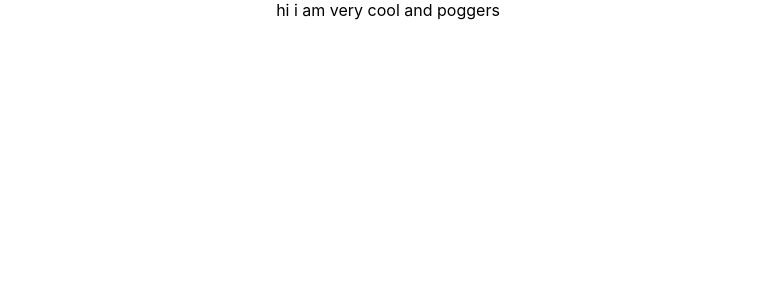
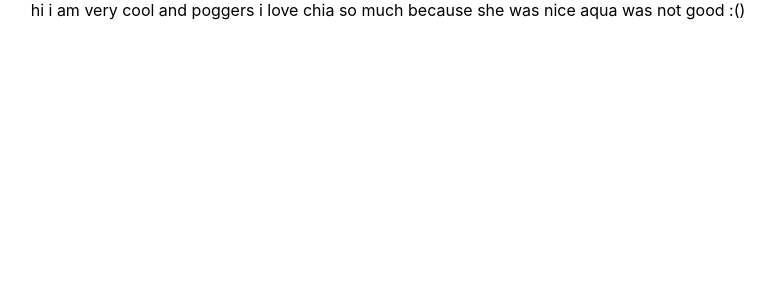
Before and after one commit to lilscenzi/about-me, a React (Create React App) app: page / in a window 1280 px wide. Shown: the top 300 px of the page, without its empty margins (252-1027 px from the left). Built offline with nearby package versions, Linux system fonts and the light colour scheme.

Commit message:
added text

```diff
--- a/src/App.js
+++ b/src/App.js
@@ -5,6 +5,8 @@ function App() {
   return (
     <div className="App">
       hi i am very cool and poggers
+      i love chia so much because she was nice
+      aqua was not good :()
     </div>
   );
 }
```
